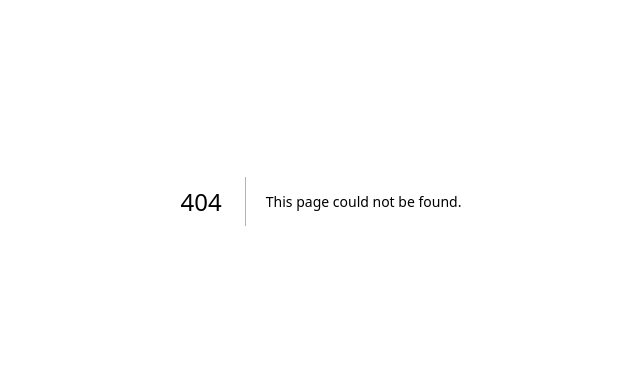
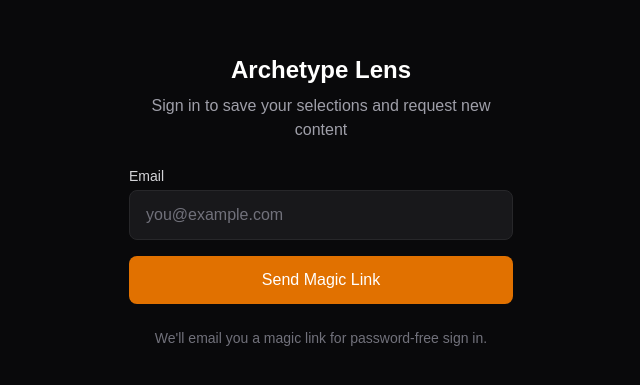
Before and after one commit to shereefb/archetype-lens, a Next.js app: page /login in a window 1280 px wide. Before the commit this address had no page. Shown: the part 199-584 px from the top of the page, without its empty margins (319-959 px from the left). Built offline with nearby package versions, Linux system fonts and the light colour scheme.

Commit message:
feat: add magic link authentication

```diff
--- /dev/null
+++ b/app/auth/confirm/route.ts
@@ -0,0 +1,34 @@
+import { type EmailOtpType } from '@supabase/supabase-js'
+import { type NextRequest, NextResponse } from 'next/server'
+import { createClient } from '@/lib/supabase/server'
+
+export async function GET(request: NextRequest) {
+  const { searchParams } = new URL(request.url)
+  const token_hash = searchParams.get('token_hash')
+  const type = searchParams.get('type') as EmailOtpType | null
+  const next = searchParams.get('next') ?? '/'
+
+  const redirectTo = request.nextUrl.clone()
+  redirectTo.pathname = next
+  redirectTo.searchParams.delete('token_hash')
+  redirectTo.searchParams.delete('type')
+
+  if (token_hash && type) {
+    const supabase = await createClient()
+
+    const { error } = await supabase.auth.verifyOtp({
+      type,
+      token_hash,
+    })
+
+    if (!error) {
+      redirectTo.searchParams.delete('next')
+      return NextResponse.redirect(redirectTo)
+    }
+  }
+
+  // Return to login with error
+  redirectTo.pathname = '/login'
+  redirectTo.searchParams.set('error', 'Invalid or expired link')
+  return NextResponse.redirect(redirectTo)
+}
--- /dev/null
+++ b/app/login/actions.ts
@@ -0,0 +1,23 @@
+'use server'
+
+import { redirect } from 'next/navigation'
+import { createClient } from '@/lib/supabase/server'
+
+export async function login(formData: FormData) {
+  const supabase = await createClient()
+
+  const email = formData.get('email') as string
+
+  const { error } = await supabase.auth.signInWithOtp({
+    email,
+    options: {
+      emailRedirectTo: `${process.env.NEXT_PUBLIC_SITE_URL || 'http://localhost:3000'}/auth/confirm`,
+    },
+  })
+
+  if (error) {
+    redirect('/login?error=Could not send magic link')
+  }
+
+  redirect('/login?message=Check your email for the magic link')
+}
--- /dev/null
+++ b/app/login/page.tsx
@@ -0,0 +1,41 @@
+import { login } from './actions'
+
+export default function LoginPage() {
+  return (
+    <div className="min-h-screen flex items-center justify-center bg-zinc-950 px-4">
+      <div className="w-full max-w-sm space-y-6">
+        <div className="text-center">
+          <h1 className="text-2xl font-bold text-white">Archetype Lens</h1>
+          <p className="text-zinc-400 mt-2">Sign in to save your selections and request new content</p>
+        </div>
+
+        <form className="space-y-4">
+          <div>
+            <label htmlFor="email" className="block text-sm font-medium text-zinc-300">
+              Email
+            </label>
+            <input
+              id="email"
+              name="email"
+              type="email"
+              required
+              className="mt-1 block w-full rounded-lg bg-zinc-900 border border-zinc-800 px-4 py-3 text-white placeholder-zinc-500 focus:outline-none focus:ring-2 focus:ring-amber-500"
+              placeholder="you@example.com"
+            />
+          </div>
+
+          <button
+            formAction={login}
+            className="w-full bg-amber-600 hover:bg-amber-500 text-white font-medium py-3 px-4 rounded-lg transition-colors"
+          >
+            Send Magic Link
+          </button>
+        </form>
+
+        <p className="text-center text-sm text-zinc-500">
+          We'll email you a magic link for password-free sign in.
+        </p>
+      </div>
+    </div>
+  )
+}
```
